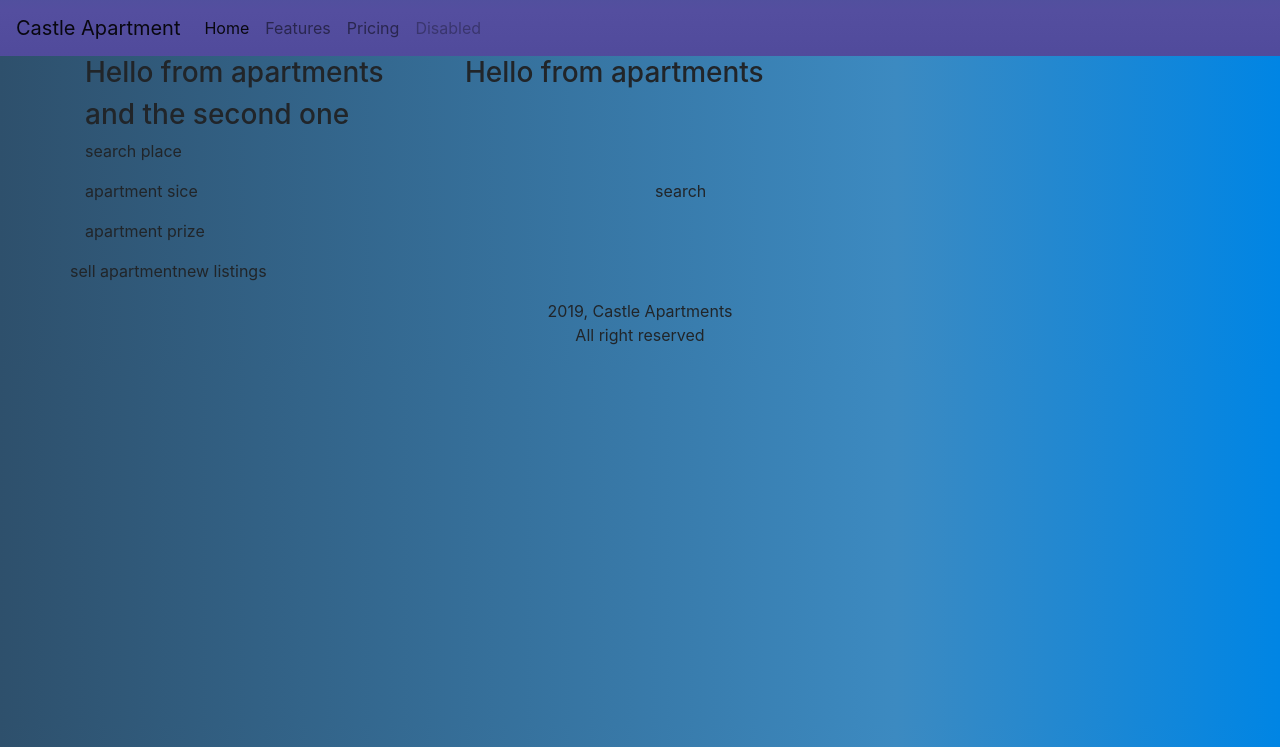
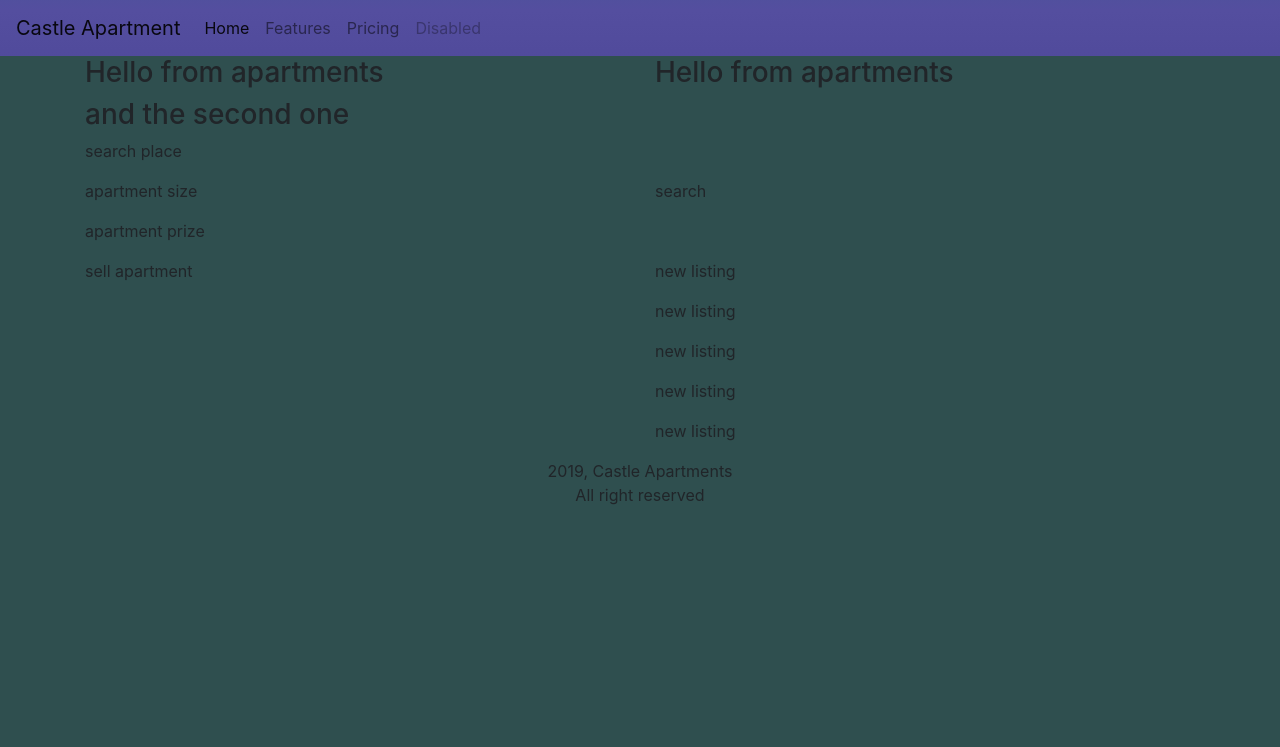
Before and after one commit to Svavar16/CastleApartment, a Django app: page / in a window 1280 px wide. Shown: the top 747 px of the page. Run offline with Django 3.2, Linux system fonts and the light colour scheme; some libraries are stand-ins or nearby versions.

Commit message:
added search.html

```diff
--- a/static/css/main.css
+++ b/static/css/main.css
@@ -1,6 +1,5 @@
-body {
-    background: rgb(46,80,108);
-    background: linear-gradient(90deg, rgba(46,80,108,1) 0%, rgba(60,138,193,1) 70%, rgba(0,133,228,1) 100%);
+#body-color {
+    background-color: darkslategrey;
 }
 
 .navbar-light {
--- a/templates/apartments/index.html
+++ b/templates/apartments/index.html
@@ -2,8 +2,8 @@
 
 {% block content %}
     <div class="row">
-        <div class="col-lg-4"><h3>Hello from apartments</h3></div>
-        <div class="col-lg-4"><h3>Hello from apartments</h3></div>
+        <div class="col-lg-6"><h3>Hello from apartments</h3></div>
+        <div class="col-lg-6"><h3>Hello from apartments</h3></div>
     </div>
     <div>
         <h3>and the second one</h3>
--- a/templates/base.html
+++ b/templates/base.html
@@ -12,7 +12,7 @@
     <!-- Bootstrap css -->
     <link rel="stylesheet" href="https://stackpath.bootstrapcdn.com/bootstrap/4.3.1/css/bootstrap.min.css" integrity="sha384-ggOyR0iXCbMQv3Xipma34MD+dH/1fQ784/j6cY/iJTQUOhcWr7x9JvoRxT2MZw1T" crossorigin="anonymous">
 </head>
-<body>
+<body id="body-color">
     <nav class="navbar navbar-expand-lg navbar-light bg-light">
       <a class="navbar-brand" href="#">Castle Apartment</a>
       <button class="navbar-toggler" type="button" data-toggle="collapse" data-target="#navbarNavAltMarkup" aria-controls="navbarNavAltMarkup" aria-expanded="false" aria-label="Toggle navigation">
@@ -38,14 +38,20 @@
         </div>
         <div class="row">
             <div class="col-lg-6">
-                <div class="apartment-size"><p>apartment sice</p></div>
+                <div class="apartment-size"><p>apartment size</p></div>
                 <div class="apartment-prize"><p>apartment prize</p></div>
             </div>
             <div class="col-lg-6"><p>search</p></div>
         </div>
         <div class="row">
-            <div><p>sell apartment</p></div>
-            <div><p>new listings</p></div>
+            <div class="col-lg-6"><p>sell apartment</p></div>
+            <div class="col-lg-6 row">
+                <div class="col-lg-12"><p>new listing</p></div>
+                <div class="col-lg-12"><p>new listing</p></div>
+                <div class="col-lg-12"><p>new listing</p></div>
+                <div class="col-lg-12"><p>new listing</p></div>
+                <div class="col-lg-12"><p>new listing</p></div>
+            </div>
         </div>
     </div>
     <!-- Personal js -->
```
Also changed, not shown: templates/apartments/search.html (added).
